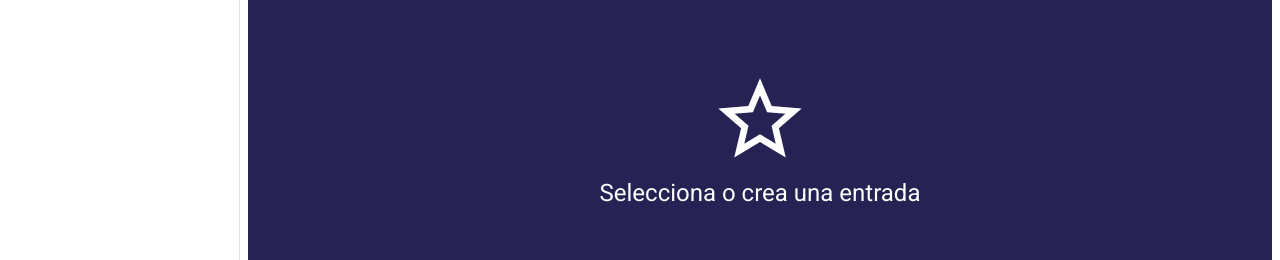
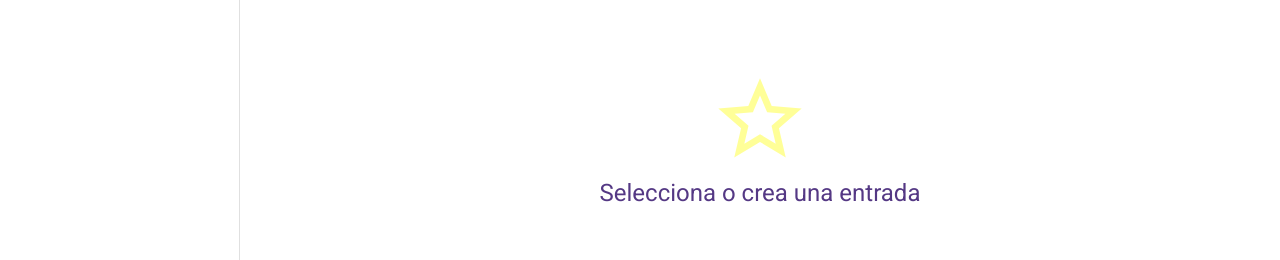
Before and after one commit to devdnia/react-journal-app-V2, a React (Vite) app: page / in a window 1280 px wide. Shown: the part 277-537 px from the top of the page. Built offline with nearby package versions, Linux system fonts and the light colour scheme; no server answers; the database is empty; sample sign-in values are in the browser's storage.

Commit message:
Modificando estilos

```diff
--- a/src/journal/layout/JournalLayout.jsx
+++ b/src/journal/layout/JournalLayout.jsx
@@ -22,7 +22,9 @@ export const JournalLayout = ({ children }) => {
                 sx={{ flexGrow: 1, padding: 1 }}
             >
 
-                <Toolbar />
+                <Toolbar
+
+                />
 
                 {children}
 
--- a/src/journal/views/NoteView.jsx
+++ b/src/journal/views/NoteView.jsx
@@ -26,7 +26,7 @@ export const NoteView = () => {
 
 
     useEffect(() => {
-        distpatch(setActiveNote( formState ));
+        distpatch(setActiveNote(formState));
     }, [formState]);
 
     const onSaveNote = () => {
@@ -34,19 +34,19 @@ export const NoteView = () => {
     };
 
     useEffect(() => {
-        if( messageSaved.length >0 ){
+        if (messageSaved.length > 0) {
             Swal.fire('Nota actualizada', messageSaved, 'success');
         }
-    },[messageSaved]);
+    }, [messageSaved]);
 
     const onFileInputChange = ({ target }) => {
 
-        if(target.files === 0) return;
+        if (target.files === 0) return;
 
-        distpatch( startUploadingFiles(target.files) );
+        distpatch(startUploadingFiles(target.files));
     }
 
-    const onDelete= () => {
+    const onDelete = () => {
 
         Swal.fire({
             title: '¿Esta seguro de eliminar la nota?',
@@ -57,7 +57,7 @@ export const NoteView = () => {
             /* Read more about isConfirmed, isDenied below */
             if (result.isConfirmed) {
                 Swal.fire('Eliminada', '', 'success')
-              distpatch( startDelitingNote());
+                distpatch(startDelitingNote());
             } else if (result.isDenied) {
                 Swal.fire('No se ha eliminado', '', 'info')
             }
@@ -100,20 +100,31 @@ export const NoteView = () => {
                 <IconButton
                     color="primary"
                     disabled={isSaving}
-                    onClick={() => fileInputRef.current.click() }
+                    onClick={() => fileInputRef.current.click()}
                 >
                     <UploadOutlined />
                 </IconButton>
 
                 <Button
                     disabled={isSaving}
-                    onClick={ onSaveNote}
+                    onClick={onSaveNote}
                     color="primary"
                     sx={{ padding: 2 }}
                 >
                     <SaveOutlined sx={{ fontSize: 30, mr: 1 }} />
                     Guardar
                 </Button>
+
+                <Button
+                    onClick={onDelete}
+                    sx={{ padding: 2}}
+                    color="error"
+
+                >
+                    <DeleteOutlined />
+                    Borrar
+                </Button>
+
             </Grid>
 
             <Grid container>
@@ -150,20 +161,8 @@ export const NoteView = () => {
                 />
             </Grid>
 
-            <Grid container justifyContent='end'>
-                    <Button
-                        onClick={ onDelete }
-                        sx={{ mt: 2}}
-                        color="error"
-
-                    >
-                        <DeleteOutlined />
-                        Borrar
-                    </Button>
-            </Grid>
-
             {
-                ( !note.imageUrls )
+                (!note.imageUrls)
                     ? null
                     : <ImageGallery images={note.imageUrls} />
             }
--- a/src/journal/views/NothingSelectedView.jsx
+++ b/src/journal/views/NothingSelectedView.jsx
@@ -10,15 +10,15 @@ export const NothingSelectedView = () => {
       direction="column"
       alignItems="center"
       justifyContent="center"
-      sx={{ minHeight: 'calc( 100vh - 110px)', backgroundColor: 'primary.main', borderRadius:3 }}
+      sx={{ minHeight: 'calc( 100vh - 110px)', backgroundColor: 'white', borderRadius:3 }}
     >
       <Grid item
       xs={12}>
-        <StarOutline sx={{ fontSize: 100, color: 'white'}}/>
+        <StarOutline sx={{ fontSize: 100, color: 'yellow', opacity: 0.4 }}/>
       </Grid>
       <Grid item
       xs={12}>
-        <Typography color="white" variant='h5'>Selecciona o crea una entrada</Typography>
+        <Typography color="secondary" variant='h5'>Selecciona o crea una entrada</Typography>
       </Grid>
     </Grid>
   )
```
Also changed, not shown: src/assets/journalPage.png. Lines whose indentation alone changed are shown as unchanged.
